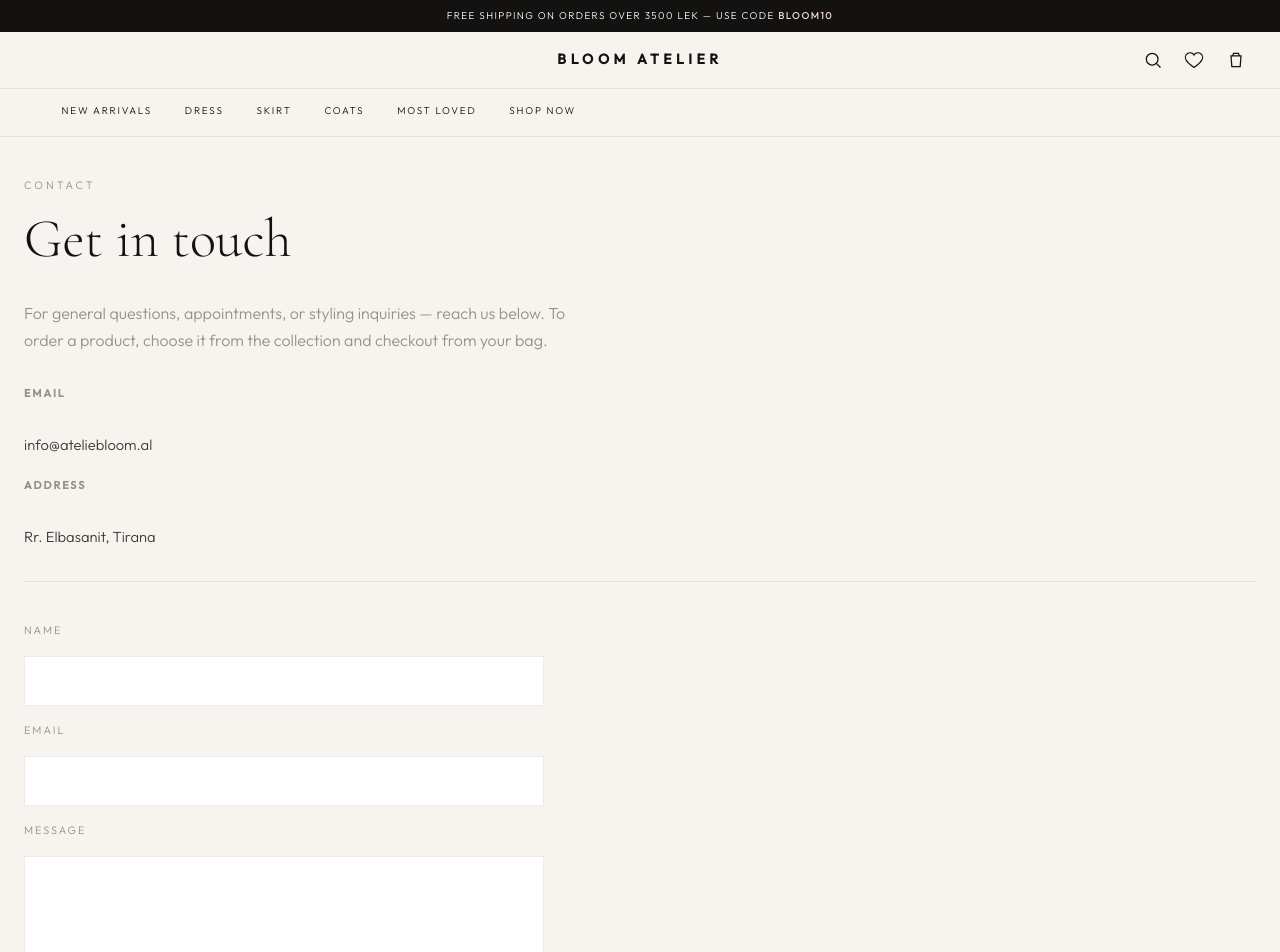
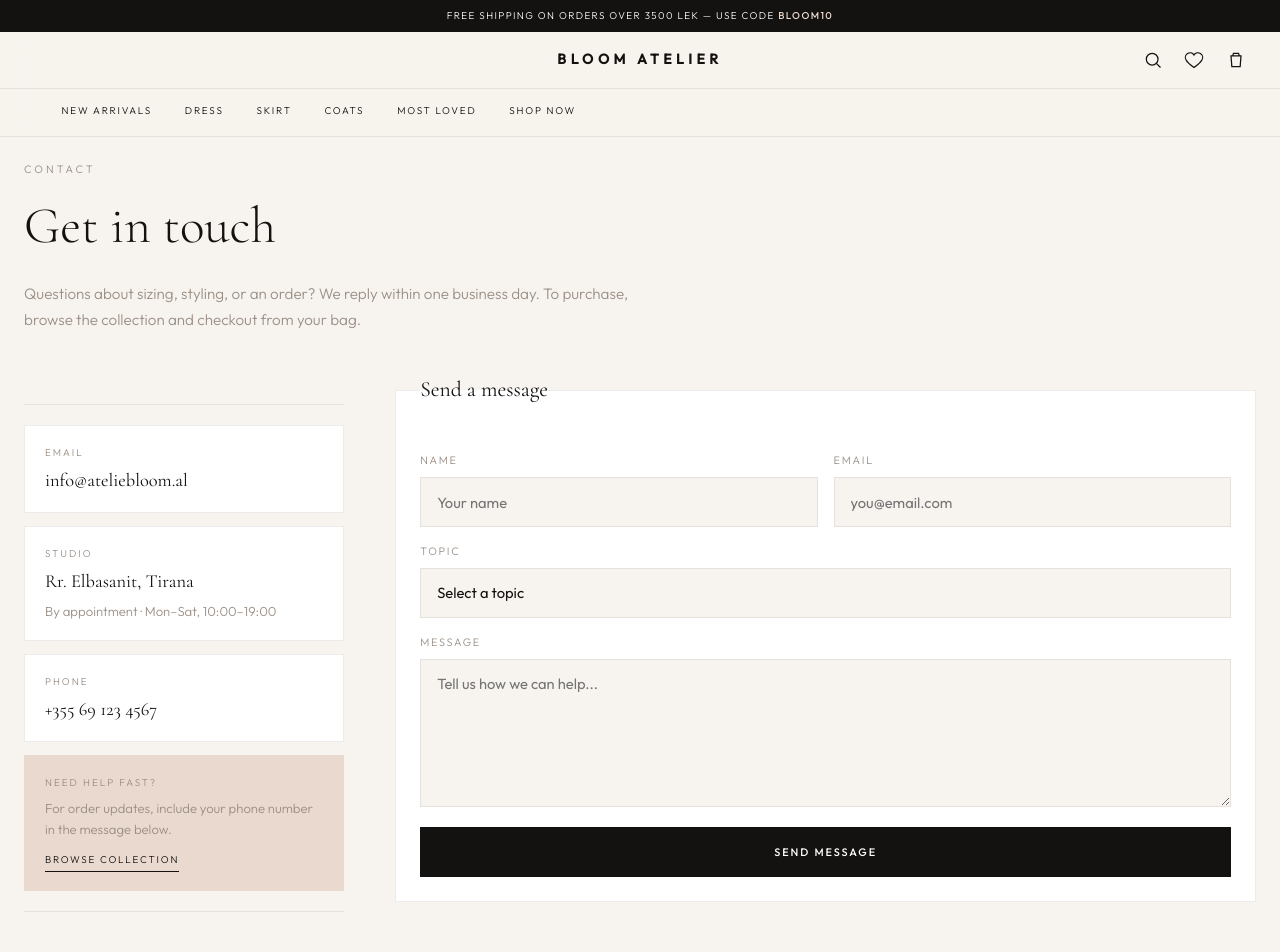
Before and after one commit to auroradimni/bloom-atelier, a Nuxt app: page /contact in a window 1280 px wide. Shown: the top 952 px of the page. Built offline with nearby package versions, Linux system fonts and the light colour scheme.

Commit message:
Redesign contact page with professional two-column layout
Co-authored-by: auroradimni <auroradimni@users.noreply.github.com>

```diff
--- a/pages/contact.vue
+++ b/pages/contact.vue
@@ -1,31 +1,97 @@
 <template>
-  <section class="section page-shell">
+  <section class="contact-page page-shell">
+    <header class="contact-header">
       <p class="eyebrow">Contact</p>
-    <h2>Get in touch</h2>
-    <p class="intro">
-      For general questions, appointments, or styling inquiries — reach us below.
-      To order a product, choose it from the collection and checkout from your bag.
+      <h1>Get in touch</h1>
+      <p class="contact-intro">
+        Questions about sizing, styling, or an order? We reply within one business day.
+        To purchase, browse the collection and checkout from your bag.
       </p>
+    </header>
 
-    <div class="contact-details">
-      <p><strong>Email</strong><br />info@ateliebloom.al</p>
-      <p><strong>Address</strong><br />Rr. Elbasanit, Tirana</p>
+    <div class="contact-layout">
+      <aside class="contact-aside">
+        <div class="info-card">
+          <p class="info-label">Email</p>
+          <a href="mailto:info@ateliebloom.al" class="info-value">info@ateliebloom.al</a>
         </div>
 
-    <form @submit.prevent="submitMessage">
+        <div class="info-card">
+          <p class="info-label">Studio</p>
+          <p class="info-value">Rr. Elbasanit, Tirana</p>
+          <p class="info-note">By appointment · Mon–Sat, 10:00–19:00</p>
+        </div>
+
+        <div class="info-card">
+          <p class="info-label">Phone</p>
+          <a href="tel:+355691234567" class="info-value">+355 69 123 4567</a>
+        </div>
+
+        <div class="info-card info-card--accent">
+          <p class="info-label">Need help fast?</p>
+          <p class="info-note">For order updates, include your phone number in the message below.</p>
+          <NuxtLink to="/collection" class="info-link">Browse collection</NuxtLink>
+        </div>
+      </aside>
+
+      <form class="contact-form" @submit.prevent="submitMessage">
+        <fieldset class="form-block">
+          <legend>Send a message</legend>
+
+          <div class="field-grid">
+            <div class="field">
               <label for="name">Name</label>
-      <input id="name" type="text" v-model="form.name" required />
+              <input
+                id="name"
+                v-model="form.name"
+                type="text"
+                placeholder="Your name"
+                required
+              />
+            </div>
+            <div class="field">
+              <label for="email">Email</label>
+              <input
+                id="email"
+                v-model="form.email"
+                type="email"
+                placeholder="you@email.com"
+                required
+              />
+            </div>
+          </div>
 
-      <label for="email">Email</label>
-      <input id="email" type="email" v-model="form.email" required />
+          <div class="field">
+            <label for="topic">Topic</label>
+            <select id="topic" v-model="form.topic" required>
+              <option value="" disabled>Select a topic</option>
+              <option value="order">Order & delivery</option>
+              <option value="styling">Styling appointment</option>
+              <option value="returns">Returns & exchanges</option>
+              <option value="wholesale">Wholesale inquiry</option>
+              <option value="other">Other</option>
+            </select>
+          </div>
 
+          <div class="field">
             <label for="message">Message</label>
-      <textarea id="message" v-model="form.message" rows="4" required></textarea>
+            <textarea
+              id="message"
+              v-model="form.message"
+              rows="6"
+              placeholder="Tell us how we can help..."
+              required
+            ></textarea>
+          </div>
 
-      <button type="submit">Send message</button>
+          <button type="submit" class="submit-btn">Send message</button>
 
-      <p v-if="success" class="success">Thank you! We will reply soon.</p>
+          <p v-if="success" class="success-note" role="status">
+            Thank you — we will reply to your email shortly.
+          </p>
+        </fieldset>
       </form>
+    </div>
   </section>
 </template>
 
@@ -33,45 +99,258 @@
 useHead({ title: 'Contact - Bloom Atelier' })
 
 const success = ref(false)
-const form = reactive({ name: '', email: '', message: '' })
+const form = reactive({
+  name: '',
+  email: '',
+  topic: '',
+  message: ''
+})
 
 function submitMessage() {
   success.value = true
-  Object.assign(form, { name: '', email: '', message: '' })
-  setTimeout(() => success.value = false, 4000)
+  Object.assign(form, { name: '', email: '', topic: '', message: '' })
+  setTimeout(() => {
+    success.value = false
+  }, 4500)
 }
 </script>
 
 <style scoped>
-.intro {
-  max-width: 34rem;
-  margin-bottom: 2rem;
+.contact-page {
+  padding: 1.5rem 0 4rem;
+}
+
+.contact-header {
+  max-width: 40rem;
+  margin-bottom: 2.5rem;
+}
+
+.contact-header h1 {
+  font-family: var(--font-display);
+  font-size: clamp(2.2rem, 5vw, 3.2rem);
+  font-weight: 300;
+  color: var(--ink);
+  margin: 0.35rem 0 0.75rem;
+}
+
+.contact-intro {
+  color: var(--stone);
+  font-size: 0.95rem;
+  line-height: 1.7;
+}
+
+.contact-layout {
+  display: grid;
+  grid-template-columns: minmax(260px, 320px) minmax(0, 1fr);
+  gap: clamp(2rem, 4vw, 3.5rem);
+  align-items: start;
+}
+
+.contact-aside {
+  display: grid;
+  gap: 0.85rem;
+  position: sticky;
+  top: calc(var(--nav-stack) + 1rem);
+}
+
+.info-card {
+  padding: 1.15rem 1.25rem;
+  background: var(--surface);
+  border: 1px solid var(--line);
+}
+
+.info-card--accent {
+  background: var(--accent-soft);
+  border-color: transparent;
+}
+
+.info-label {
+  font-size: 0.62rem;
+  letter-spacing: 0.2em;
+  text-transform: uppercase;
+  color: var(--stone);
+  margin-bottom: 0.45rem;
+}
+
+.info-value {
+  display: block;
+  font-family: var(--font-display);
+  font-size: 1.15rem;
+  font-weight: 400;
+  line-height: 1.35;
+  color: var(--ink);
+  text-decoration: none;
+}
+
+a.info-value:hover {
+  color: var(--accent);
+}
+
+.info-note {
+  margin-top: 0.45rem;
+  font-size: 0.82rem;
+  line-height: 1.55;
   color: var(--stone);
 }
 
-.contact-details {
-  display: grid;
-  gap: 1.25rem;
-  margin-bottom: 2.5rem;
-  padding-bottom: 2rem;
-  border-bottom: 1px solid var(--line);
+.info-link {
+  display: inline-block;
+  margin-top: 0.85rem;
+  font-size: 0.62rem;
+  letter-spacing: 0.18em;
+  text-transform: uppercase;
+  text-decoration: none;
+  color: var(--ink);
+  border-bottom: 1px solid var(--ink);
+  padding-bottom: 2px;
+  transition: color 0.3s var(--ease), border-color 0.3s var(--ease);
 }
 
-.contact-details p {
-  font-size: 0.92rem;
-  color: var(--ink-soft);
+.info-link:hover {
+  color: var(--accent);
+  border-color: var(--accent);
 }
 
-.contact-details strong {
+.contact-form {
   display: block;
+  max-width: none;
+}
+
+.form-block {
+  border: 0;
+  margin: 0;
+  padding: 1.5rem;
+  background: var(--surface);
+  border: 1px solid var(--line);
+}
+
+.form-block legend {
+  font-family: var(--font-display);
+  font-size: 1.35rem;
+  font-weight: 400;
+  color: var(--ink);
+  margin-bottom: 1.25rem;
+  padding: 0;
+}
+
+.field-grid {
+  display: grid;
+  grid-template-columns: repeat(2, minmax(0, 1fr));
+  gap: 1rem;
+}
+
+.field {
+  display: flex;
+  flex-direction: column;
+  gap: 0.45rem;
+}
+
+.field + .field {
+  margin-top: 1rem;
+}
+
+.field-grid .field + .field {
+  margin-top: 0;
+}
+
+.field-grid + .field {
+  margin-top: 1rem;
+}
+
+.field label {
   font-size: 0.68rem;
+  letter-spacing: 0.16em;
+  text-transform: uppercase;
+  color: var(--stone);
+}
+
+.field input,
+.field textarea,
+.field select {
+  width: 100%;
+  padding: 0.9rem 1rem;
+  border: 1px solid var(--line);
+  background: var(--bg);
+  font-family: var(--font-body);
+  font-size: 0.92rem;
+  color: var(--ink);
+  outline: none;
+  transition: border-color 0.3s var(--ease), box-shadow 0.3s var(--ease);
+}
+
+.field textarea {
+  resize: vertical;
+  min-height: 148px;
+}
+
+.field input:focus,
+.field textarea:focus,
+.field select:focus {
+  border-color: var(--ink);
+  box-shadow: 0 6px 20px rgba(20, 18, 16, 0.05);
+}
+
+.submit-btn {
+  width: 100%;
+  margin-top: 1.25rem;
+  min-height: 50px;
+  padding: 0 1.5rem;
+  border: 1px solid var(--ink);
+  background: var(--ink);
+  color: var(--surface);
+  font-family: var(--font-body);
+  font-size: 0.68rem;
+  font-weight: 500;
   letter-spacing: 0.18em;
   text-transform: uppercase;
-  color: var(--stone);
-  margin-bottom: 0.35rem;
+  cursor: pointer;
+  align-self: stretch;
+  transition: background 0.35s var(--ease), color 0.35s var(--ease);
 }
 
-.success {
-  color: var(--accent);
+.submit-btn:hover {
+  background: transparent;
+  color: var(--ink);
+}
+
+.success-note {
+  margin-top: 1rem;
+  padding: 0.85rem 1rem;
+  background: var(--accent-soft);
+  font-size: 0.88rem;
+  color: var(--ink);
+}
+
+@media (max-width: 900px) {
+  .contact-layout {
+    grid-template-columns: 1fr;
+  }
+
+  .contact-aside {
+    position: static;
+    grid-template-columns: repeat(2, minmax(0, 1fr));
+  }
+
+  .info-card--accent {
+    grid-column: 1 / -1;
+  }
+}
+
+@media (max-width: 560px) {
+  .contact-header {
+    margin-bottom: 1.75rem;
+  }
+
+  .contact-aside {
+    grid-template-columns: 1fr;
+  }
+
+  .field-grid {
+    grid-template-columns: 1fr;
+  }
+
+  .form-block {
+    padding: 1.15rem;
+  }
 }
 </style>
```
Lines whose indentation alone changed are shown as unchanged.
